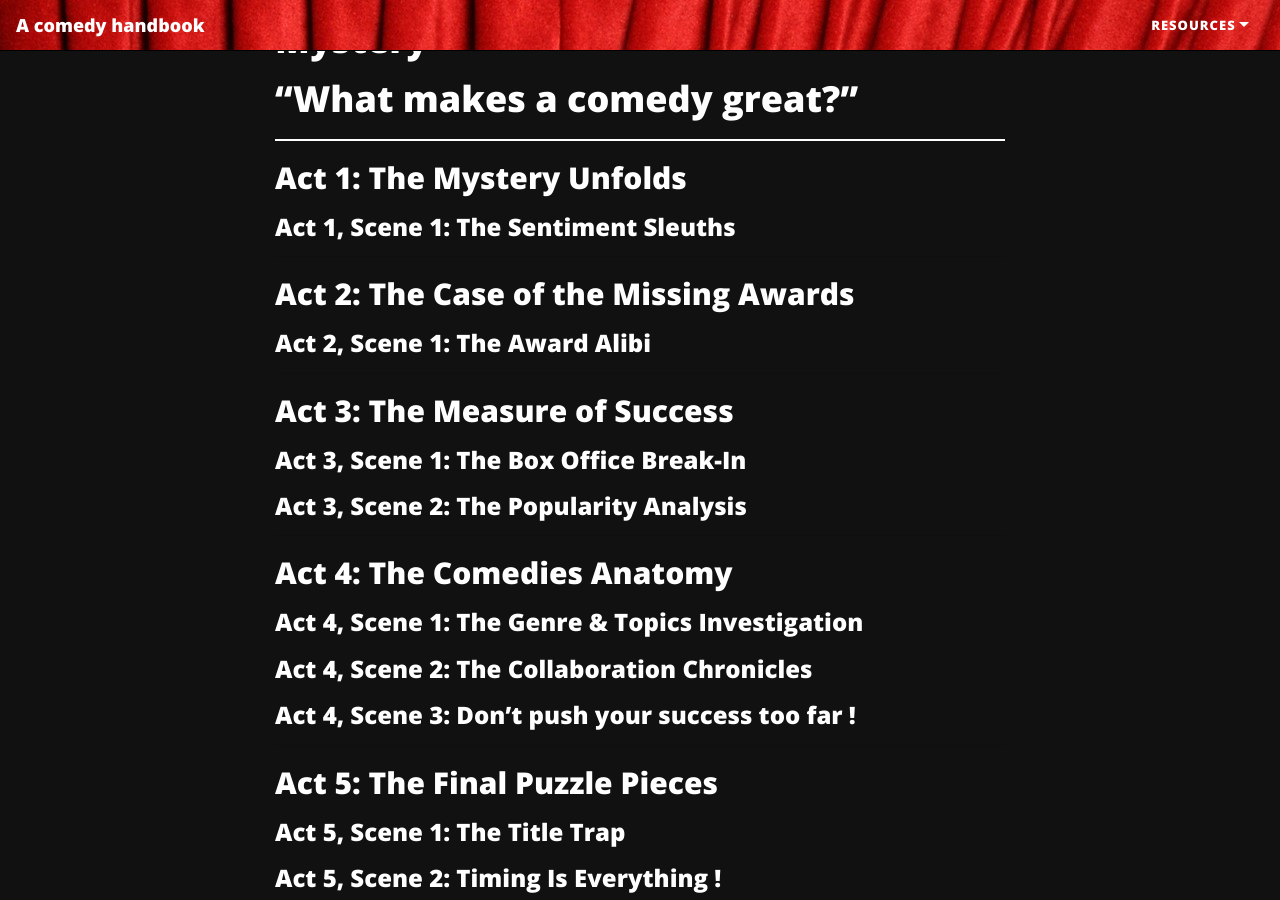
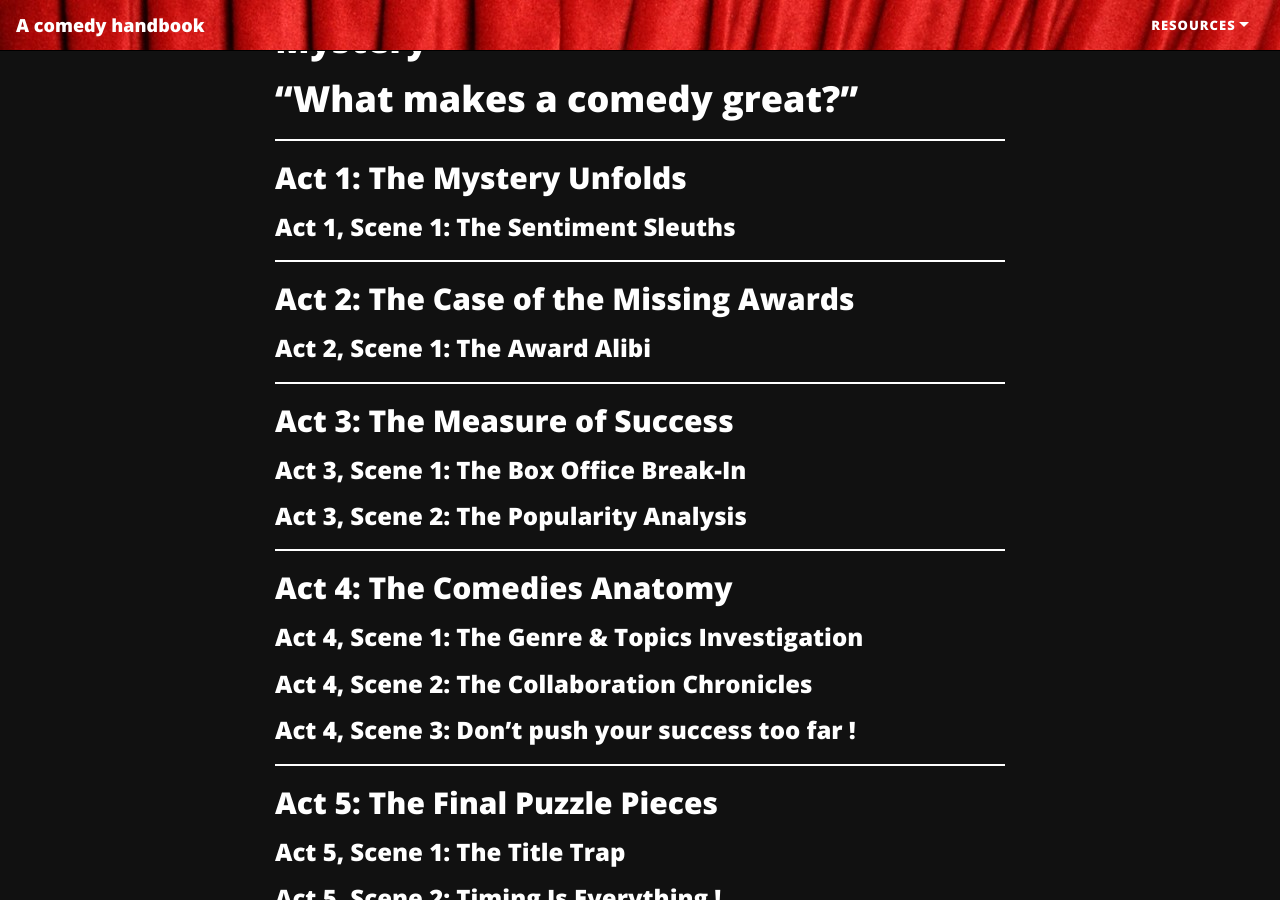
Before and after one commit to epfl-ada/ada-2024-project-adaptables, a Jekyll site: the page built from index.markdown, in a window 1280 px wide and 900 px high, scrolled down 550 px. Built offline with Jekyll 4.4.1, drawn with Linux system fonts in a browser that asks for light colours; our own code applies the rules of GitHub Pages for plain Markdown files.

Commit message:
lines working

```diff
--- a/index.markdown
+++ b/index.markdown
@@ -9,7 +9,7 @@
 ### Act 1, Scene 1: The Sentiment Sleuths
 
 
-***
+<hr style="border: none; border-top: 2px solid white; margin: 20px 0;">
 
 
 ## Act 2: The Case of the Missing Awards
@@ -17,7 +17,7 @@
 ### Act 2, Scene 1: The Award Alibi
 
 
----
+<hr style="border: none; border-top: 2px solid white; margin: 20px 0;">
 
 
 ## Act 3: The Measure of Success
@@ -27,7 +27,7 @@
 ### Act 3, Scene 2: The Popularity Analysis
 
 
-___
+<hr style="border: none; border-top: 2px solid white; margin: 20px 0;">
 
 
 
@@ -39,7 +39,9 @@ ___
 
 ### Act 4, Scene 3: Don’t push your success too far !
 
----
+
+<hr style="border: none; border-top: 2px solid white; margin: 20px 0;">
+
 
 ## Act 5: The Final Puzzle Pieces
 
@@ -47,10 +49,14 @@ ___
 
 ### Act 5, Scene 2: Timing Is Everything !
 
----
+
+<hr style="border: none; border-top: 2px solid white; margin: 20px 0;">
+
 
 ## Act 6: The Big Reveal
 
----
+
+<hr style="border: none; border-top: 2px solid white; margin: 20px 0;">
+
 
 ## Epilogue: The Prediction Machine
```
